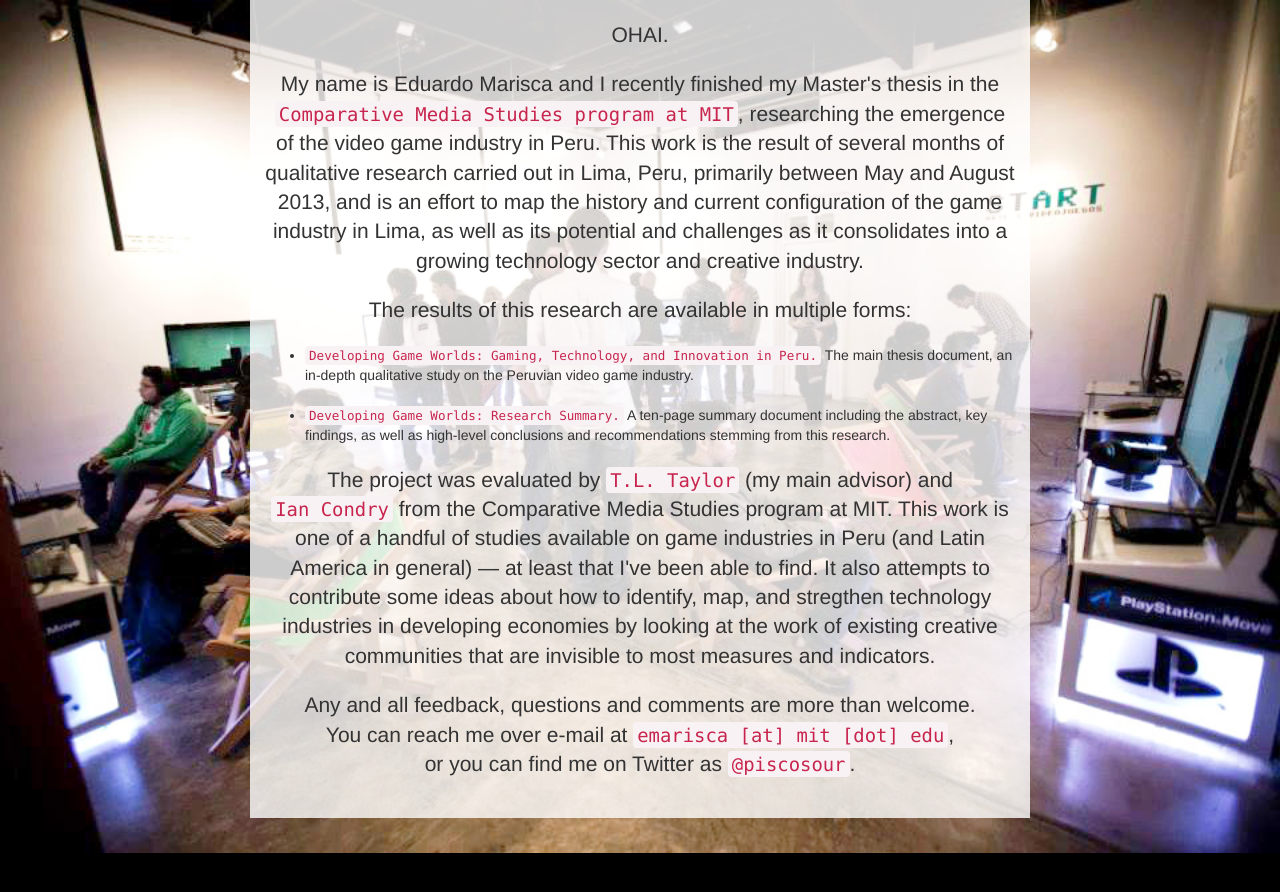
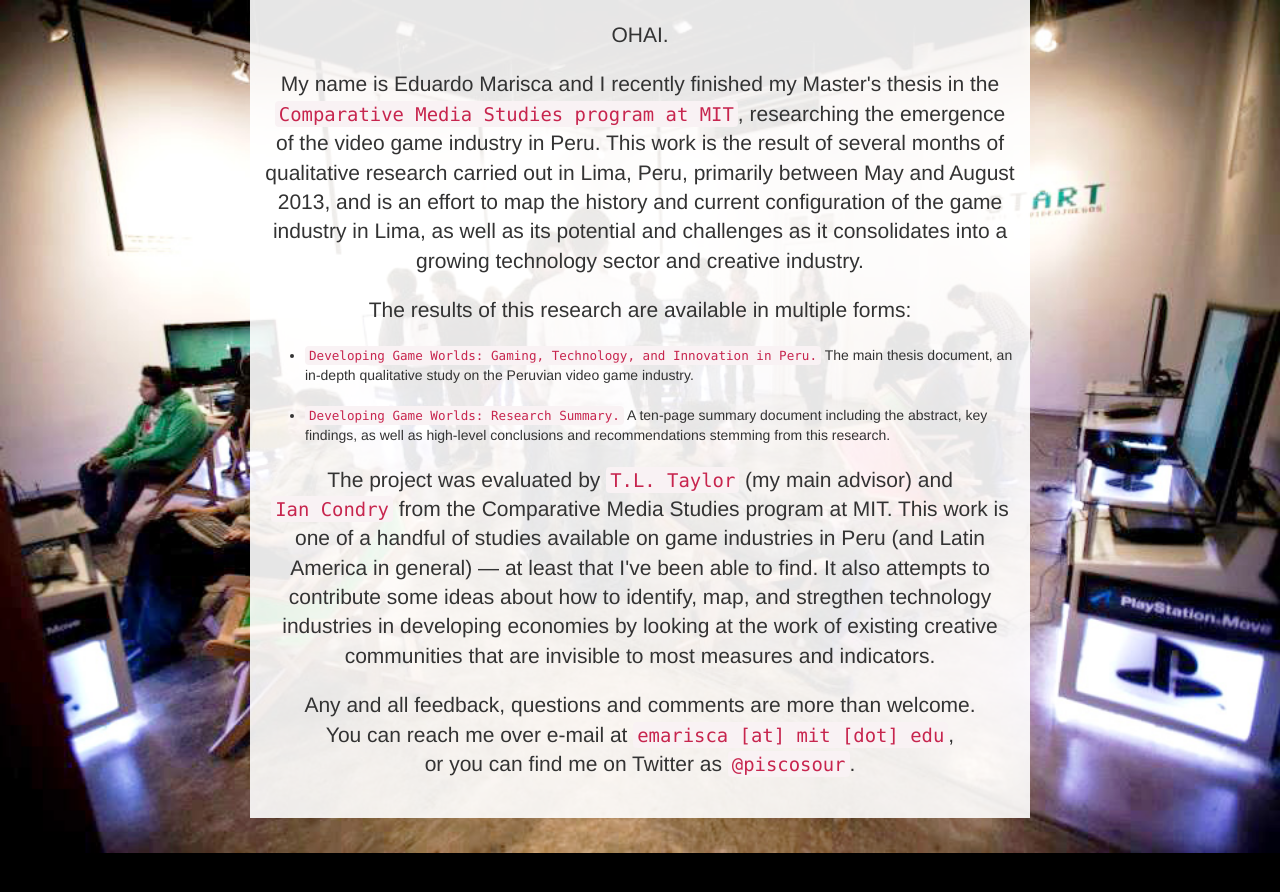
Before and after one commit to piscosour/piscosour.github.io, a Jekyll site: the page built from thesis/index.html, in a window 1280 px wide. Shown: the top 892 px of the page. Built offline with Jekyll 4.4.1, drawn with Linux system fonts in a browser that asks for light colours.

Commit message:
more opacity

```diff
--- a/_layouts/landing.html
+++ b/_layouts/landing.html
@@ -1,6 +1,6 @@
 {% include header.html %}
 <div class="row">
-	<div class="col-md-8 col-md-offset-2" style="padding-top: 20px; padding-bottom: 20px{% if page.background %}; background-color: rgba(255, 255, 255, 0.8){% endif %}" name="content">
+	<div class="col-md-8 col-md-offset-2" style="padding-top: 20px; padding-bottom: 20px{% if page.background %}; background-color: rgba(255, 255, 255, 0.9){% endif %}" name="content">
 		{{ content }}
 	</div>
 </div>
```
